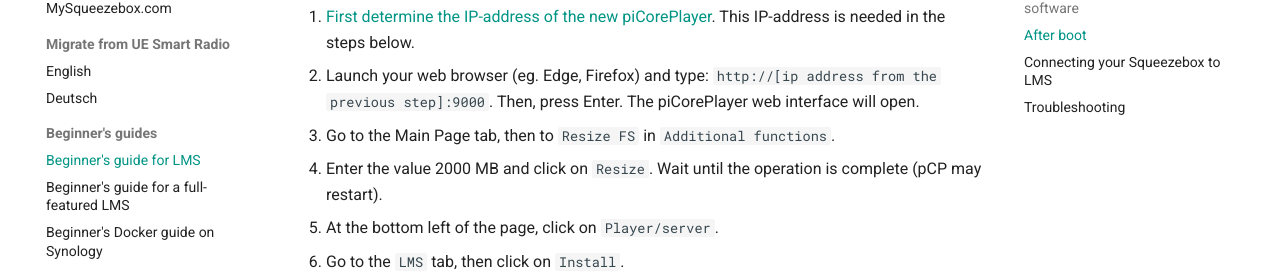
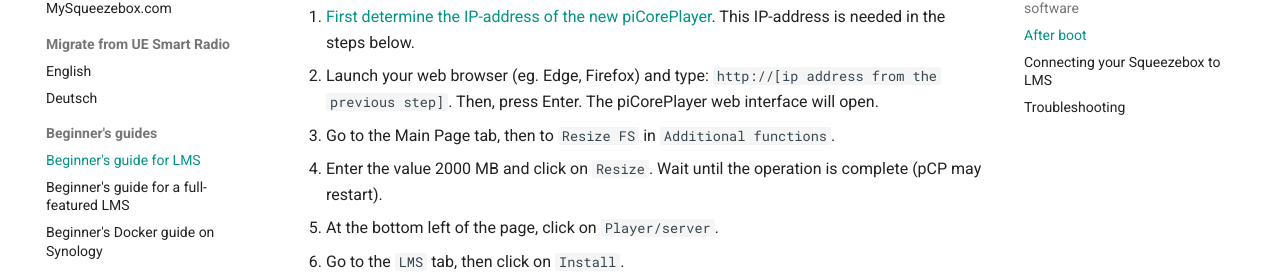
Before and after one commit to LMS-Community/lms-community.github.io, an MkDocs documentation site: the page built from docs/getting-started/beginners-guide-lms-on-raspberry-pi.md, in a window 1280 px wide and 900 px high, scrolled down 1802 px. Shown: the part 193-471 px from the top of the window. Built offline with MkDocs 1.6.1 and Material for MkDocs 9.7.7, drawn with Linux system fonts in a browser that asks for light colours; plug-ins that fetch from the network failed and are left out; comment, search, counter and statistics services are not loaded.

Commit message:
Remove port in url to access pCP interface

```diff
--- a/docs/getting-started/beginners-guide-lms-on-raspberry-pi.md
+++ b/docs/getting-started/beginners-guide-lms-on-raspberry-pi.md
@@ -42,7 +42,7 @@
 After your new piCorePlayer has finished booting up, there are a few steps left to install and configure LMS:
 
 1. [First determine the IP-address of the new piCorePlayer](https://docs.picoreplayer.org/how-to/determine_your_pcp_ip_address/). This IP-address is needed in the steps below.
-2. Launch your web browser (eg. Edge, Firefox) and type: `http://[ip address from the previous step]:9000`. Then, press Enter. The piCorePlayer web interface will open.
+2. Launch your web browser (eg. Edge, Firefox) and type: `http://[ip address from the previous step]`. Then, press Enter. The piCorePlayer web interface will open.
 3. Go to the Main Page tab, then to `Resize FS` in `Additional functions`.
 4. Enter the value 2000 MB and click on `Resize`. Wait until the operation is complete (pCP may restart).
 5. At the bottom left of the page, click on `Player/server`.
```
Also changed, not shown: docs/getting-started/beginners-guide-full-featured-lms-on-raspberry-pi.md (+1 -1 lines).
